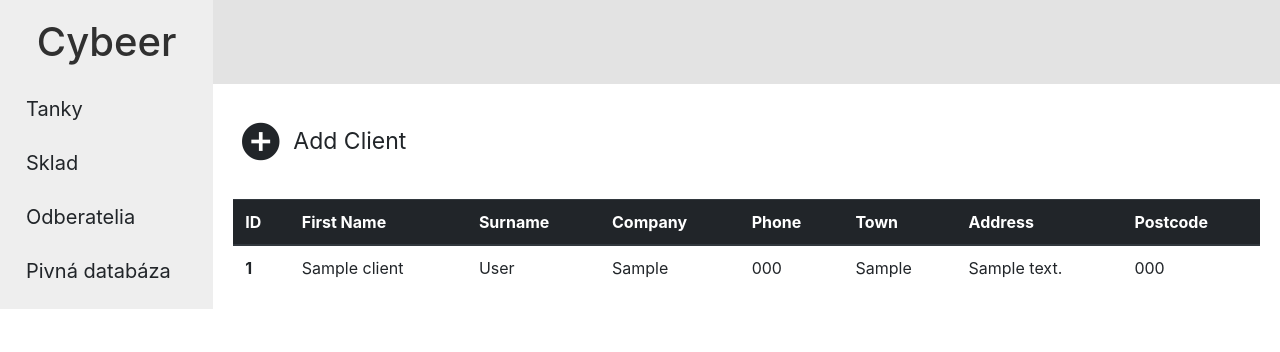
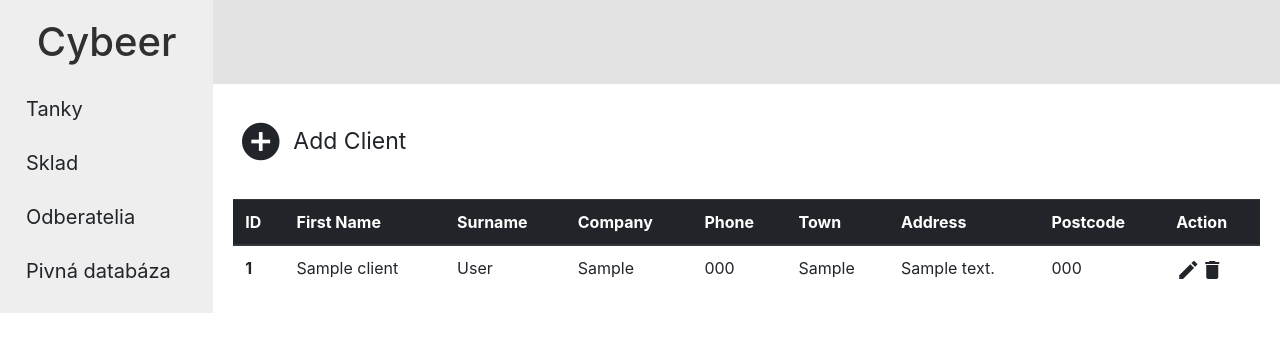
Before and after one commit to hybero/cybeer, a CodeIgniter app: page /cybeer/index.php/clients in a window 1280 px wide. Shown: the top 352 px of the page. Run offline with CodeIgniter, Linux system fonts and the light colour scheme; tables that the repository leaves empty hold one stand-in row (values such as "Sample post").

Commit message:
Delete client + bug

```diff
--- a/application/controllers/clients.php
+++ b/application/controllers/clients.php
@@ -11,7 +11,8 @@ class Clients extends CI_Controller {
 
     public function index()
     {
-        $data['clients'] = $this->clients_model->get_clients(1, false);
+        $data['user'] = ['id'=>1];
+        $data['clients'] = $this->clients_model->get_clients($data['user']['id'], null);
         $data['title'] = 'Klienti';
 
         $this->load->view('templates/header', $data);
@@ -46,6 +47,37 @@ class Clients extends CI_Controller {
         }
     }
 
+    public function delete($id = null, $confirmed = false)
+    {
+        $this->load->helper('form');
+        $this->load->library('form_validation');
+
+        $data['user'] = ['id'=>1];
+        $data['title'] = 'Zmazať užívateľa';
+        $data['client'] = $this->clients_model->get_clients($data['user']['id'], $id);
+
+        if ($this->form_validation->run() === FALSE)
+        {
+            $this->load->view('templates/header', $data);
+            $this->load->view('clients/delete_client_form');
+            $this->load->view('templates/footer');
+
+        }
+        else if($id !== null && $confirmed !== false)
+        {
+            $this->clients_model->delete_client($id);
+            $this->load->view('templates/header', $data);
+            $this->load->view('clients/delete_client_success');
+            $this->load->view('templates/footer');
+        }
+        else
+        {
+            $this->load->view('templates/header', $data);
+            $this->load->view('templates/footer');
+            die('error: ID is null');
+        }
+    }
+
     public function view($id = NULL)
     {
         $data['client_item'] = $this->clients_model->get_clients($id);
--- a/application/models/Clients_model.php
+++ b/application/models/Clients_model.php
@@ -6,9 +6,9 @@ class Clients_model extends CI_Model {
         $this->load->database();
     }
 
-    public function get_clients($user_id = false, $id = false)
+    public function get_clients($user_id = false, $id = null)
     {
-        if ($id !== false) {
+        if ($id !== null && $user_id !== false) {
             $query = $this->db->get_where('clients', array('id' => $id, 'user_id' => $user_id));
             return $query->row_array();
         } else if($user_id !== false) {
@@ -45,4 +45,9 @@ class Clients_model extends CI_Model {
         $this->db->update('clients', $client, array('id' => $client['id']));
     }
 
+    public function delete_client($id)
+    {
+        $this->db->delete('clients', array('id' => $id));
+    }
+
 }
--- a/application/views/clients/index.php
+++ b/application/views/clients/index.php
@@ -19,6 +19,7 @@
               <th scope="col">Town</th>
               <th scope="col">Address</th>
               <th scope="col">Postcode</th>
+              <th scope="col">Action</th>
             </tr>
         </thead>
         <tbody>
@@ -26,14 +27,23 @@
             <?php if(!empty($clients)) { foreach ($clients as $clients_item): ?>
 
                 <tr>
-                    <th scope="id"><?php echo $clients_item['id']; ?></th>
-                    <td scope="name"><?php echo $clients_item['name']; ?></td>
-                    <td scope="surname"><?php echo $clients_item['surname']; ?></td>
-                    <td scope="company"><?php echo $clients_item['company']; ?></td>
-                    <td scope="phone"><?php echo $clients_item['phone']; ?></td>
-                    <td scope="town"><?php echo $clients_item['town']; ?></td>
-                    <td scope="address"><?php echo $clients_item['address']; ?></td>
-                    <td scope="postcode"><?php echo $clients_item['postcode']; ?></td>
+                    <th scope="col"><?php echo $clients_item['id']; ?></th>
+                    <td scope="col"><?php echo $clients_item['name']; ?></td>
+                    <td scope="col"><?php echo $clients_item['surname']; ?></td>
+                    <td scope="col"><?php echo $clients_item['company']; ?></td>
+                    <td scope="col"><?php echo $clients_item['phone']; ?></td>
+                    <td scope="col"><?php echo $clients_item['town']; ?></td>
+                    <td scope="col"><?php echo $clients_item['address']; ?></td>
+                    <td scope="col"><?php echo $clients_item['postcode']; ?></td>
+                    <td scope="col">
+                        <div class="action-icon update-icon icon">
+                            <a href=""><i class="material-icons">edit</i></a>
+                        </div>
+                        <div class="action-icon delete-icon icon">
+                            <a href="<?php echo site_url('clients/delete/'.$clients_item['id']); ?>"><i class="material-icons">delete</i></a>
+                        </div>
+                        <div class="float-fix"></div>
+                    </td>
                 </tr>
 
             <?php endforeach; } ?>
--- a/application/views/templates/header.php
+++ b/application/views/templates/header.php
@@ -9,6 +9,7 @@
 
             <!-- Google fonts -->
             <link href="https://fonts.googleapis.com/css?family=Raleway" rel="stylesheet">
+            <link href="https://fonts.googleapis.com/icon?family=Material+Icons" rel="stylesheet">
 
             <!-- App styles -->
             <?php
@@ -26,8 +27,6 @@
             <script src="https://cdnjs.cloudflare.com/ajax/libs/popper.js/1.14.3/umd/popper.min.js" integrity="sha384-ZMP7rVo3mIykV+2+9J3UJ46jBk0WLaUAdn689aCwoqbBJiSnjAK/l8WvCWPIPm49" crossorigin="anonymous"></script>
             <script src="https://stackpath.bootstrapcdn.com/bootstrap/4.1.3/js/bootstrap.min.js" integrity="sha384-ChfqqxuZUCnJSK3+MXmPNIyE6ZbWh2IMqE241rYiqJxyMiZ6OW/JmZQ5stwEULTy" crossorigin="anonymous"></script>
             <script src="<?php echo base_url('js/popup.js'); ?>" type="text/javascript"></script>
-
-            <link href="https://fonts.googleapis.com/icon?family=Material+Icons" rel="stylesheet">
 
             <title>Cybeer</title>
         </head>
--- a/assets/css/styles.css
+++ b/assets/css/styles.css
@@ -66,3 +66,11 @@ a:hover {
     height: 84px;
     background-color: #e3e3e3;
 }
+
+.action-icon {
+    float: left;
+    cursor: pointer;
+}
+.action-icon i.material-icons {
+    font-size: 24px;
+}
```
Also changed, not shown: application/views/clients/delete_client_form.php (added, +25 -0 lines).
